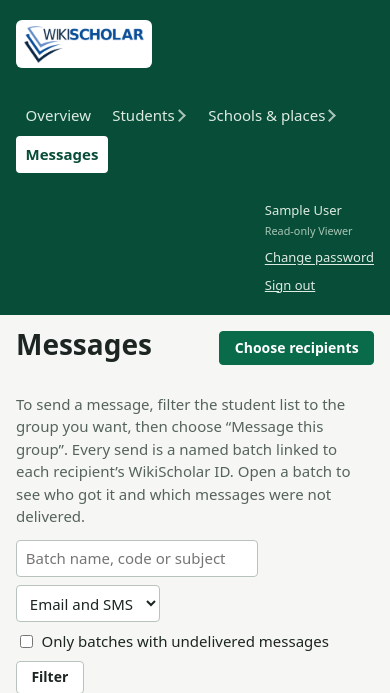
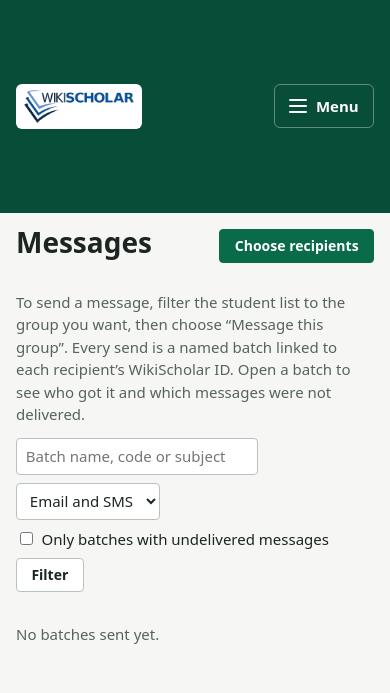
Before and after one commit to UserYahya/wikischolar, a Django app: page /dashboard/messages/ in a window 390 px wide. Shown: the top 693 px of the page. Run offline with Django 5.2, Linux system fonts and the light colour scheme; the visitor is signed in with stand-in values (Sample User, id 1); data comes from the database, SQL or seed files in the repository; data that the repository does not hold is empty; parts of the project's set-up code (start-up, migrations or seed data) failed here and were passed over; some web fonts are replaced.

Commit message:
Dashboard: off-canvas menu on phones and tablets
At 900px and below the sidebar used to wrap into a horizontal row, with an
open group listing its tools across the screen. It is now a standard
off-canvas drawer: a sticky top bar with a Menu button; the drawer slides in
from the left over a backdrop and closes with the close button, the backdrop,
Esc, or a link. Focus moves into the drawer and back to the button, the page
behind is inert and does not scroll, and tool groups form a vertical
accordion (one open at a time) with 44px tap targets. Desktop is unchanged.

Co-Authored-By: Claude Opus 5.5 <noreply@anthropic.com>

```diff
--- a/apps/dashboard/templates/dashboard/base.html
+++ b/apps/dashboard/templates/dashboard/base.html
@@ -11,13 +11,23 @@
   <link rel="stylesheet" href="{% static 'css/dashboard.css' %}">
   <link rel="stylesheet" href="{% static 'css/picker.css' %}">
   <script src="{% static 'js/picker.js' %}" defer></script>
+  <script src="{% static 'js/dashboard-nav.js' %}" defer></script>
   {% include "_favicons.html" %}
   {% block head %}{% endblock %}
 </head>
 <body>
 {% if user.is_authenticated %}
 <div class="shell">
-  <aside class="side">
+  {# Phones/tablets (≤900px): a top bar with a Menu button; the sidebar below becomes an off-canvas drawer (js/dashboard-nav.js). #}
+  <header class="topbar">
+    <a class="topbar-logo" href="{% url 'dashboard:home' %}"><img src="{% static 'img/wikischolar-logo-en.png' %}" alt="WikiScholar" width="600" height="185"></a>
+    <button type="button" class="menu-btn" id="navOpen" aria-controls="sideNav" aria-expanded="false">
+      <span class="menu-icon" aria-hidden="true"></span>Menu
+    </button>
+  </header>
+  <div class="scrim" id="navScrim"></div>
+  <aside class="side" id="sideNav" aria-label="Dashboard menu">
+    <button type="button" class="nav-close" id="navClose" aria-label="Close menu">&times;</button>
     <a class="side-logo" href="{% url 'dashboard:home' %}"><img src="{% static 'img/wikischolar-logo-en.png' %}" alt="WikiScholar" width="600" height="185"></a>
     {# Related tools are grouped (apps.core.registry); a group opens by itself when it holds the current page. #}
     <nav aria-label="Dashboard">
--- a/static/css/dashboard.css
+++ b/static/css/dashboard.css
@@ -43,6 +43,7 @@ pre { white-space: pre-wrap; word-break: break-word; background: var(--paper); b
 .nav-group[open] > summary { color: var(--white); font-weight: 600; }
 .nav-group ul { margin: 2px 0 4px .6rem; padding-left: .5rem; border-left: 1px solid rgba(255,255,255,.18); }
 .nav-group ul a { font-size: .875rem; padding: .35rem .55rem; }
+.topbar, .nav-close, .scrim { display: none; }
 .who { margin-top: auto; font-size: .8125rem; border-top: 1px solid rgba(255,255,255,.15); padding-top: 1rem; }
 .who p { margin: 0 0 .5rem; }
 .who small { color: #A9C6B7; }
@@ -181,15 +182,40 @@ details > summary { cursor: pointer; color: var(--green); font-weight: 500; }
 
 @media (max-width: 900px) {
   .shell { grid-template-columns: 1fr; }
-  .side { position: static; height: auto; flex-direction: row; flex-wrap: wrap; align-items: center; gap: .75rem; padding: .75rem 1rem; }
-  .side ul { display: flex; flex-wrap: wrap; }
-  .side-logo { padding: .35rem .5rem; }
-  .side-logo img { max-width: 120px; }
-  /* Narrow screens: an open group takes its own row, its tools listed across */
-  .side nav li:has(> .nav-group[open]) { flex-basis: 100%; }
-  .nav-group[open] { display: flex; flex-wrap: wrap; align-items: center; gap: 2px; }
-  .nav-group ul { margin: 0; padding-left: .5rem; }
-  .who { margin: 0 0 0 auto; border: 0; padding: 0; }
+  /* Off-canvas menu: top bar + drawer sliding in from the left (js/dashboard-nav.js) */
+  .topbar { display: flex; align-items: center; justify-content: space-between; gap: 1rem;
+    position: sticky; top: 0; z-index: 30; background: var(--deep); padding: .5rem 1rem; }
+  .topbar-logo { display: block; background: var(--white); border-radius: 6px; padding: .35rem .5rem; line-height: 0; }
+  .topbar-logo img { width: 110px; height: auto; }
+  .menu-btn { display: inline-flex; align-items: center; gap: .55rem; min-height: 44px; padding: 0 .9rem;
+    font: 600 .9375rem/1 var(--body); color: var(--white); background: transparent;
+    border: 1.5px solid rgba(255,255,255,.35); border-radius: 6px; cursor: pointer; }
+  .menu-btn:hover { background: rgba(255,255,255,.08); }
+  .menu-icon, .menu-icon::before, .menu-icon::after { display: block; width: 18px; height: 2px; background: currentColor; border-radius: 1px; }
+  .menu-icon { position: relative; }
+  .menu-icon::before, .menu-icon::after { content: ""; position: absolute; left: 0; }
+  .menu-icon::before { top: -6px; } .menu-icon::after { top: 6px; }
+
+  .side { position: fixed; inset: 0 auto 0 0; z-index: 50; width: min(85vw, 320px); height: 100dvh;
+    padding: 1rem 1rem calc(1rem + env(safe-area-inset-bottom)); gap: 1.25rem; overscroll-behavior: contain;
+    transform: translateX(-100%); visibility: hidden; box-shadow: 4px 0 24px rgba(0,0,0,.25);
+    transition: transform .25s ease, visibility 0s linear .25s; }
+  .nav-open .side { transform: none; visibility: visible; transition: transform .25s ease; }
+  .side-logo { margin-right: 3.25rem; }
+  .side-logo img { max-width: 140px; }
+  .nav-close { position: absolute; top: .75rem; right: .6rem; width: 44px; height: 44px; display: grid; place-items: center;
+    font-size: 1.9rem; line-height: 1; color: var(--white); background: transparent; border: 0; border-radius: 6px; cursor: pointer; }
+  .nav-close:hover { background: rgba(255,255,255,.1); }
+  .scrim { display: block; position: fixed; inset: 0; z-index: 40; background: rgba(12, 22, 17, .5);
+    opacity: 0; visibility: hidden; transition: opacity .25s ease, visibility 0s linear .25s; }
+  .nav-open .scrim { opacity: 1; visibility: visible; transition: opacity .25s ease; }
+  .nav-open { overflow: hidden; }
+  /* Comfortable tap targets for links and group headers */
+  .side nav a, .nav-group summary { min-height: 44px; display: flex; align-items: center; padding: .55rem .75rem; font-size: 1rem; }
+  .nav-group summary { justify-content: space-between; }
+  .nav-group ul a { font-size: .9375rem; }
+  .who { font-size: .875rem; }
+  .who .link { display: inline-block; padding: .35rem 0; }
   .main { padding: 1rem; }
   .with-filters, .form-grid { grid-template-columns: 1fr; }
   .filters { position: static; max-height: none; }
@@ -298,3 +324,4 @@ td.nowrap { white-space: nowrap; }
 .adv-summary { margin: .5rem 0 0; font-size: .875rem; }
 .adv-saved { border-top: 1px solid var(--line-soft); margin-top: .75rem; padding-top: .75rem; display: grid; gap: .5rem; }
 @media (max-width: 640px) { .adv-cond { flex-direction: column; align-items: stretch; } .adv-field, .adv-text { max-width: none; width: 100%; } }
+@media (max-width: 900px) and (prefers-reduced-motion: reduce) { .side, .nav-open .side, .scrim { transition: none; } }
--- /dev/null
+++ b/static/js/dashboard-nav.js
@@ -0,0 +1,47 @@
+// Dashboard menu on phones/tablets (≤900px, matches dashboard.css): the sidebar is an off-canvas drawer.
+// Open with the Menu button; close with ×, the backdrop, Esc, or a link. Focus moves into the drawer and back,
+// the page behind is inert while it is open, and only one tool group stays open at a time.
+(() => {
+  const root = document.documentElement;
+  const side = document.getElementById("sideNav");
+  const openBtn = document.getElementById("navOpen");
+  const closeBtn = document.getElementById("navClose");
+  const scrim = document.getElementById("navScrim");
+  if (!side || !openBtn) return;
+  const mobile = matchMedia("(max-width: 900px)");
+  const behind = [document.querySelector(".topbar"), document.querySelector(".main")].filter(Boolean);
+
+  function setOpen(open, { restoreFocus = true } = {}) {
+    root.classList.toggle("nav-open", open);
+    openBtn.setAttribute("aria-expanded", String(open));
+    behind.forEach((el) => { el.inert = open; });
+    if (open) {
+      side.setAttribute("role", "dialog");
+      side.setAttribute("aria-modal", "true");
+      (side.querySelector('[aria-current="page"]') || closeBtn).focus({ preventScroll: true });
+    } else {
+      side.removeAttribute("role");
+      side.removeAttribute("aria-modal");
+      if (restoreFocus && mobile.matches) openBtn.focus({ preventScroll: true });
+    }
+  }
+  const isOpen = () => root.classList.contains("nav-open");
+
+  openBtn.addEventListener("click", () => setOpen(true));
+  closeBtn.addEventListener("click", () => setOpen(false));
+  scrim.addEventListener("click", () => setOpen(false));
+  document.addEventListener("keydown", (e) => { if (e.key === "Escape" && isOpen()) setOpen(false); });
+  // Following a link: close first so the drawer is not left open on Back/forward cache restores
+  side.addEventListener("click", (e) => { if (e.target.closest("nav a") && isOpen()) setOpen(false, { restoreFocus: false }); });
+  // Only on a Back/Forward cache restore: a plain pageshow also fires when a slow page finishes
+  // loading, which would snap shut a menu the user opened early.
+  window.addEventListener("pageshow", (e) => { if (e.persisted && isOpen()) setOpen(false, { restoreFocus: false }); });
+  // Rotating or resizing to desktop width: drop the drawer state
+  mobile.addEventListener("change", () => { if (!mobile.matches && isOpen()) setOpen(false, { restoreFocus: false }); });
+
+  // Accordion on small screens: opening one group closes the others
+  const groups = [...side.querySelectorAll(".nav-group")];
+  groups.forEach((g) => g.addEventListener("toggle", () => {
+    if (g.open && mobile.matches) groups.forEach((o) => { if (o !== g) o.open = false; });
+  }));
+})();
```
